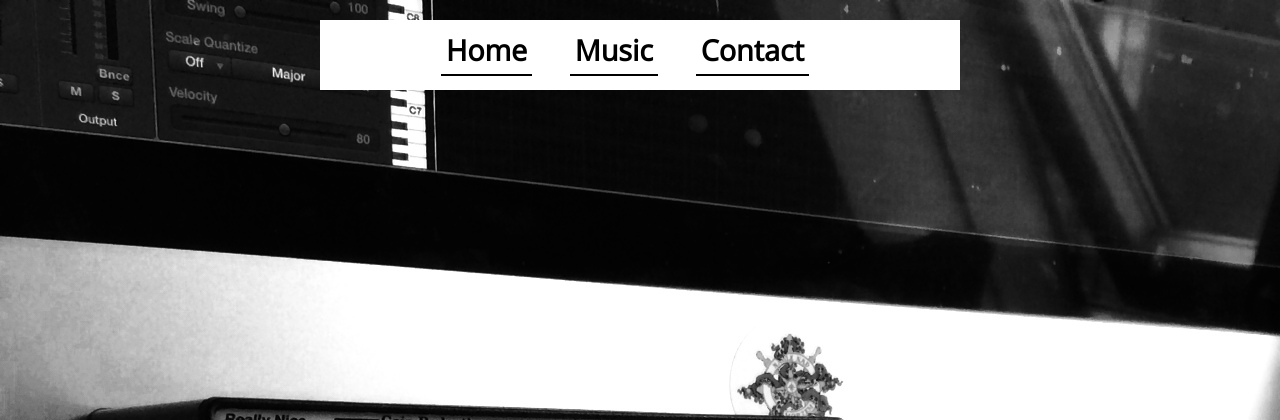
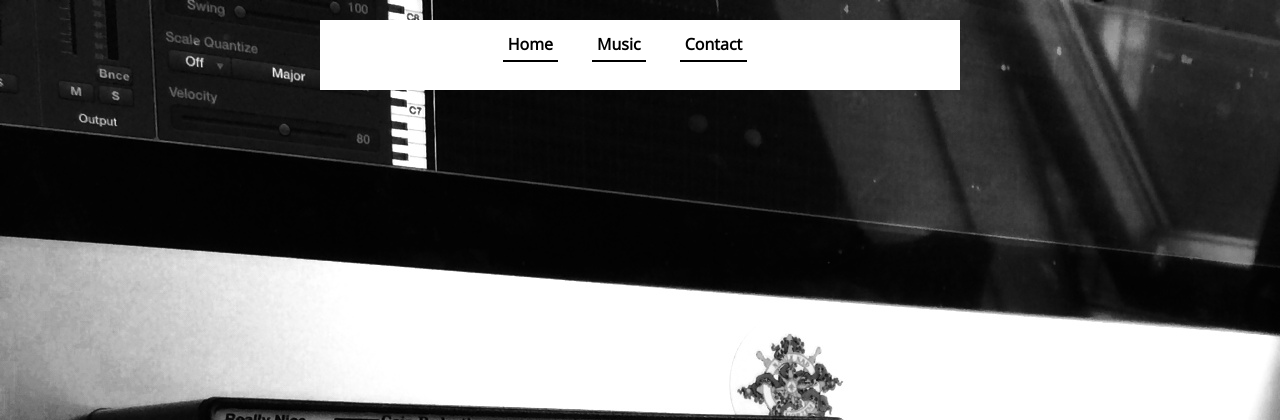
Before and after one commit to L-u-n-a/monnick, a PHP site: page / in a window 1280 px wide. Shown: the top 420 px of the page. Run offline with PHP 8.4, Linux system fonts and the light colour scheme.

Commit message:
styling nav

```diff
--- a/public_html/style/sass/screen.scss
+++ b/public_html/style/sass/screen.scss
@@ -4,12 +4,6 @@
  * <link href="/stylesheets/screen.css" media="screen, projection" rel="stylesheet" type="text/css" /> */
 
 @import "compass/reset";
-
-//@media only screen and (max-device-width: 520px) {
-//  .navbar {
-//      font-size: 2.3em;
-//  }
-//}
 
 .navbar { font-size: 15px; }
 
@@ -20,7 +14,7 @@
   .navbar { font-size: 2.0em; }
 }
 @media screen and (min-width: 1024px) {
-  .navbar { font-size: 1.8em; }
+  .navbar { font-size: 1.0em; }
 }
 
 
--- a/public_html/style/stylesheets/screen.css
+++ b/public_html/style/stylesheets/screen.css
@@ -67,41 +67,41 @@ article, aside, details, figcaption, figure, footer, header, hgroup, main, menu,
   display: block;
 }
 
-/* line 14, ../sass/screen.scss */
+/* line 8, ../sass/screen.scss */
 .navbar {
   font-size: 15px;
 }
 
 @media screen and (min-width: 480px) {
-  /* line 17, ../sass/screen.scss */
+  /* line 11, ../sass/screen.scss */
   .navbar {
     font-size: 2.3em;
   }
 }
 @media screen and (min-width: 640px) {
-  /* line 20, ../sass/screen.scss */
+  /* line 14, ../sass/screen.scss */
   .navbar {
     font-size: 2.0em;
   }
 }
 @media screen and (min-width: 1024px) {
-  /* line 23, ../sass/screen.scss */
+  /* line 17, ../sass/screen.scss */
   .navbar {
-    font-size: 1.8em;
+    font-size: 1.0em;
   }
 }
-/* line 27, ../sass/screen.scss */
+/* line 21, ../sass/screen.scss */
 body {
   font-family: 'Open Sans', sans-serif;
   background-image: url("../../images/foto-gear-monnick.jpg");
 }
 
-/* line 32, ../sass/screen.scss */
+/* line 26, ../sass/screen.scss */
 .navbar {
   text-align: center;
 }
 
-/* line 36, ../sass/screen.scss */
+/* line 30, ../sass/screen.scss */
 .navbar p {
   display: inline;
   padding: 5px;
@@ -117,25 +117,25 @@ body {
   font-size: 1.0em;
 }
 
-/* line 51, ../sass/screen.scss */
+/* line 45, ../sass/screen.scss */
 .navbar p:hover {
   color: white;
   background-color: black;
   cursor: pointer;
 }
 
-/* line 57, ../sass/screen.scss */
+/* line 51, ../sass/screen.scss */
 .dropdown {
   position: relative;
   display: inline-block;
 }
 
-/* line 62, ../sass/screen.scss */
+/* line 56, ../sass/screen.scss */
 .dropdown:hover .dropdown-content {
   display: block;
 }
 
-/* line 66, ../sass/screen.scss */
+/* line 60, ../sass/screen.scss */
 .dropdown-content {
   display: none;
   position: absolute;
@@ -145,12 +145,12 @@ body {
   margin-top: 20px;
 }
 
-/* line 75, ../sass/screen.scss */
+/* line 69, ../sass/screen.scss */
 .center {
   background-color: white;
 }
 
-/* line 79, ../sass/screen.scss */
+/* line 73, ../sass/screen.scss */
 .dropdown ol {
   list-style: none;
   padding-left: 0px;
@@ -159,14 +159,14 @@ body {
   cursor: pointer;
 }
 
-/* line 87, ../sass/screen.scss */
+/* line 81, ../sass/screen.scss */
 .dropdown ol li {
   width: 180px;
   padding-top: 10px;
   padding-bottom: 10px;
 }
 
-/* line 93, ../sass/screen.scss */
+/* line 87, ../sass/screen.scss */
 .dropdown ol li:hover {
   color: white;
   background-color: black;
```
